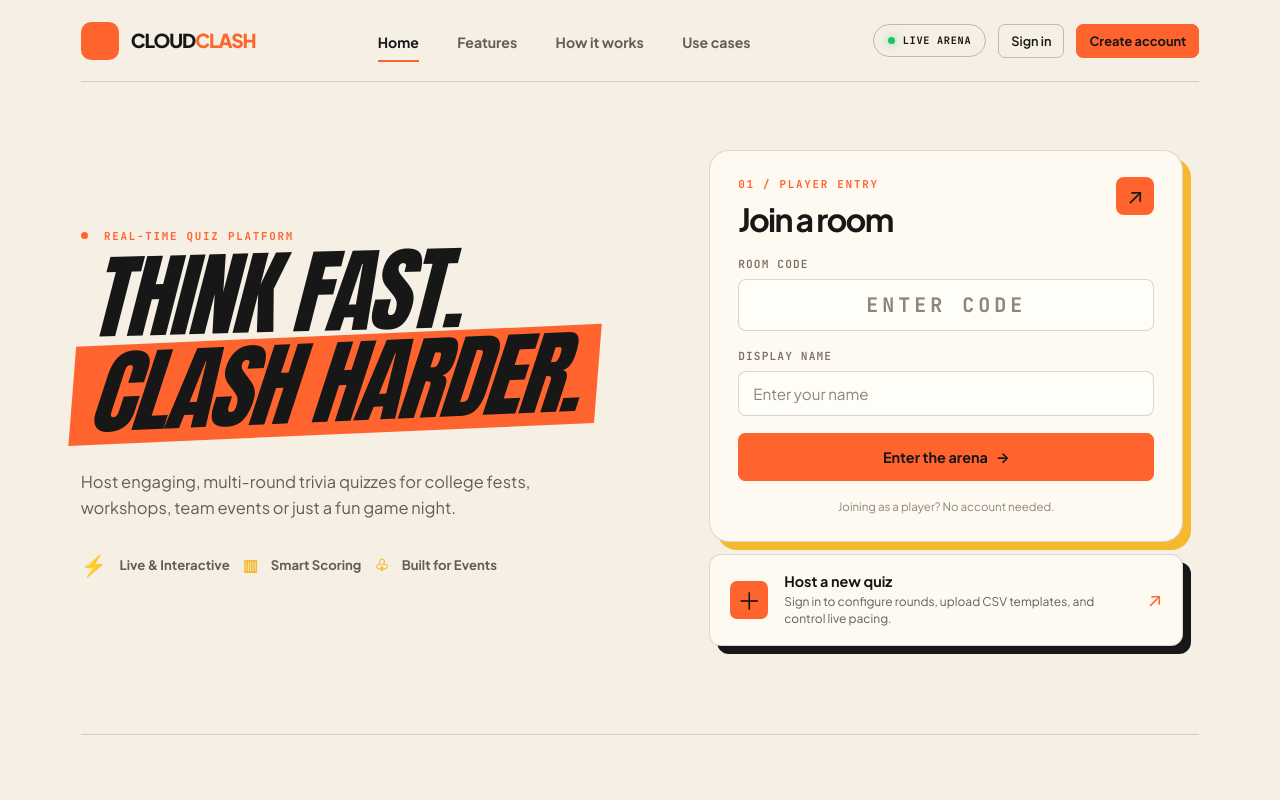
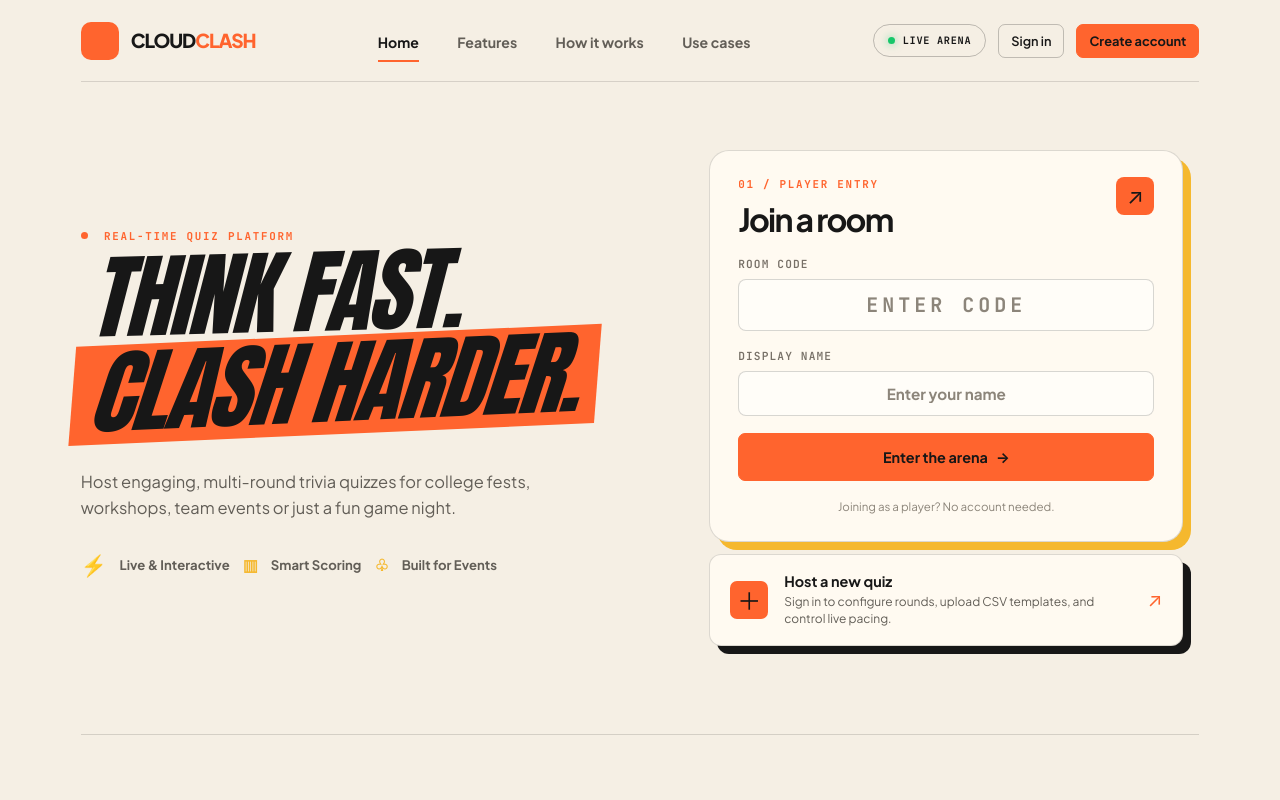
Before and after one commit to abhishek2k4/CloudClash, a React (Vite) app in the folder client/: page / in a window 1280 px wide. Shown: the top 800 px of the page. Built offline with nearby package versions, Linux system fonts and the light colour scheme; no server answers; a web font is replaced by a local one.

Commit message:
minor fix

```diff
--- a/client/src/styles/global.css
+++ b/client/src/styles/global.css
@@ -2104,6 +2104,8 @@ body:has(.landing-shell) #root {
   border: 1px solid rgba(23, 23, 23, 0.17);
   border-radius: 8px;
   color: #171717;
+  text-align: center;
+  font-weight: bold;
 }
 
 .landing-shell .input-control::placeholder {
```
